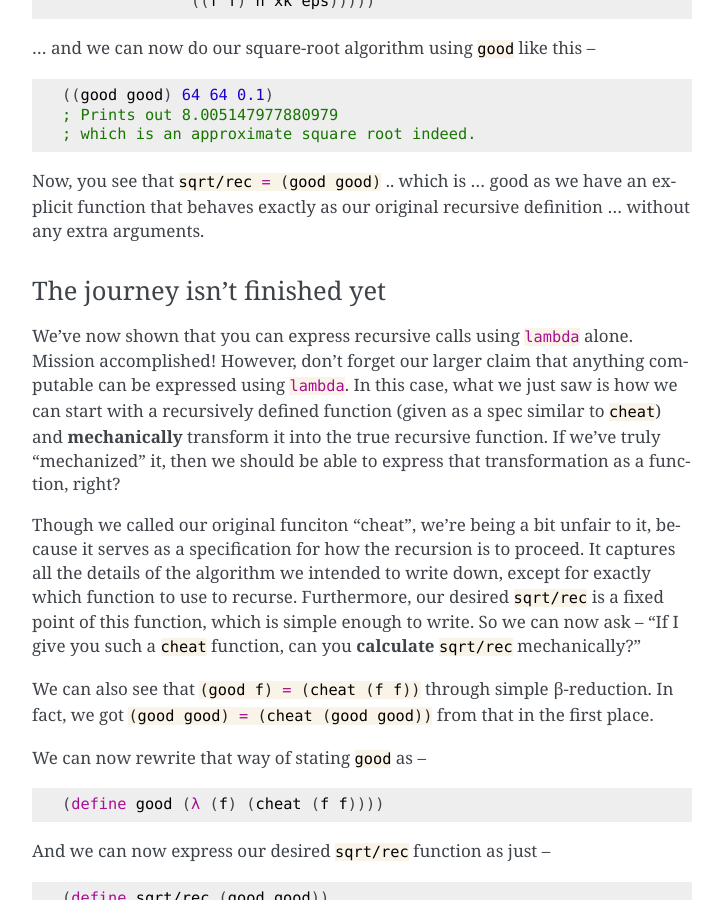
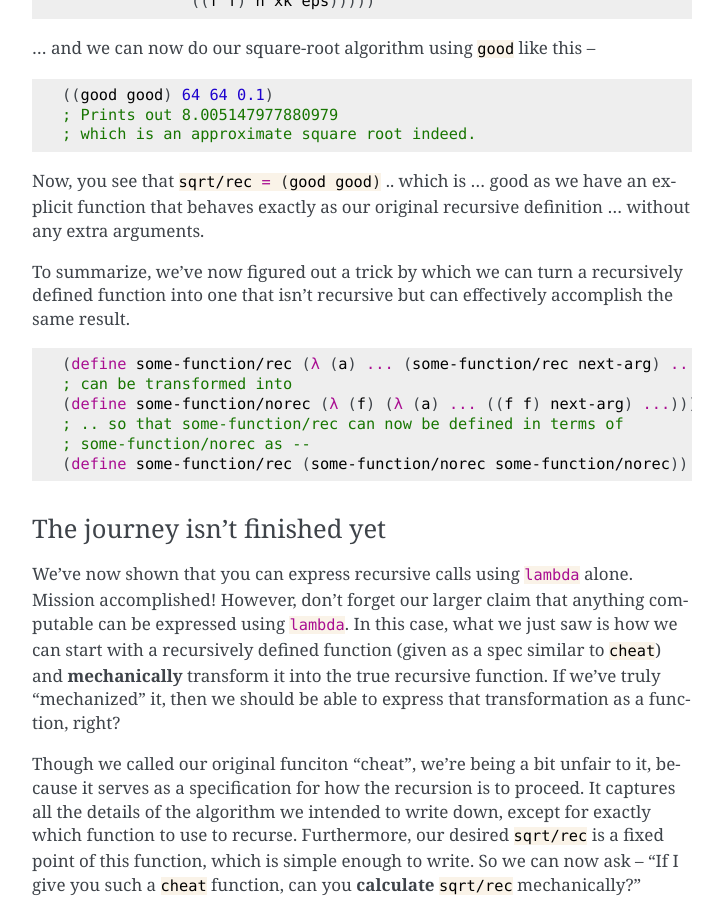
Before and after one commit to kreauniv/comp308, a Sphinx documentation site: the page built from source/lambda.rst, in a window 1280 px wide and 900 px high, scrolled down 12623 px. Shown: the whole window, without its empty margins (388-1111 px from the left). Built offline with Sphinx 7.4.7, drawn with Linux system fonts in a browser that asks for light colours.

Commit message:
Summarized learning

```diff
--- a/source/lambda.rst
+++ b/source/lambda.rst
@@ -631,6 +631,19 @@ Now, you see that :rkt:`sqrt/rec = (good good)` .. which is ... good as we have
 an explicit function that behaves exactly as our original recursive definition
 ... without any extra arguments.
 
+To summarize, we've now figured out a trick by which we can turn a recursively
+defined function into one that isn't recursive but can effectively accomplish
+the same result.
+
+.. code-block:: racket
+
+    (define some-function/rec (λ (a) ... (some-function/rec next-arg) ...))
+    ; can be transformed into
+    (define some-function/norec (λ (f) (λ (a) ... ((f f) next-arg) ...)))
+    ; .. so that some-function/rec can now be defined in terms of
+    ; some-function/norec as --
+    (define some-function/rec (some-function/norec some-function/norec))
+
 The journey isn't finished yet
 ~~~~~~~~~~~~~~~~~~~~~~~~~~~~~~
 
```
